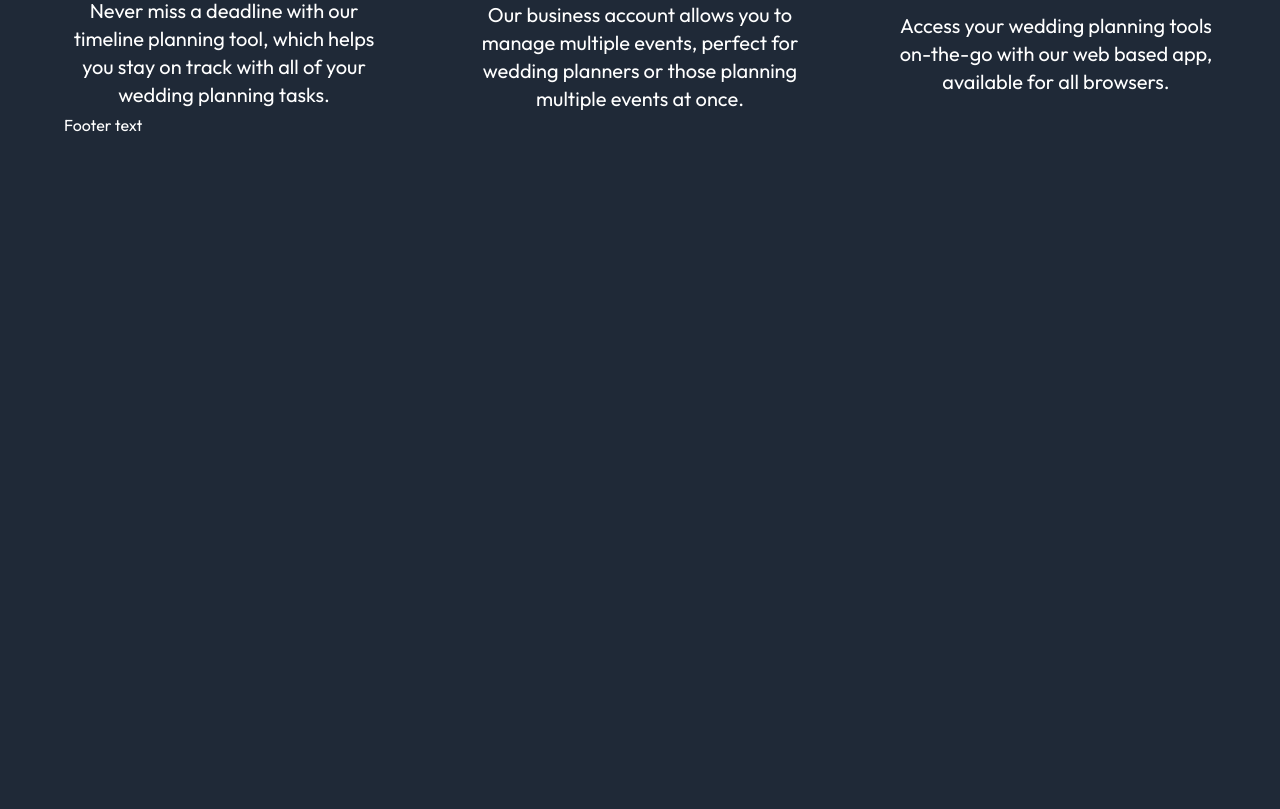
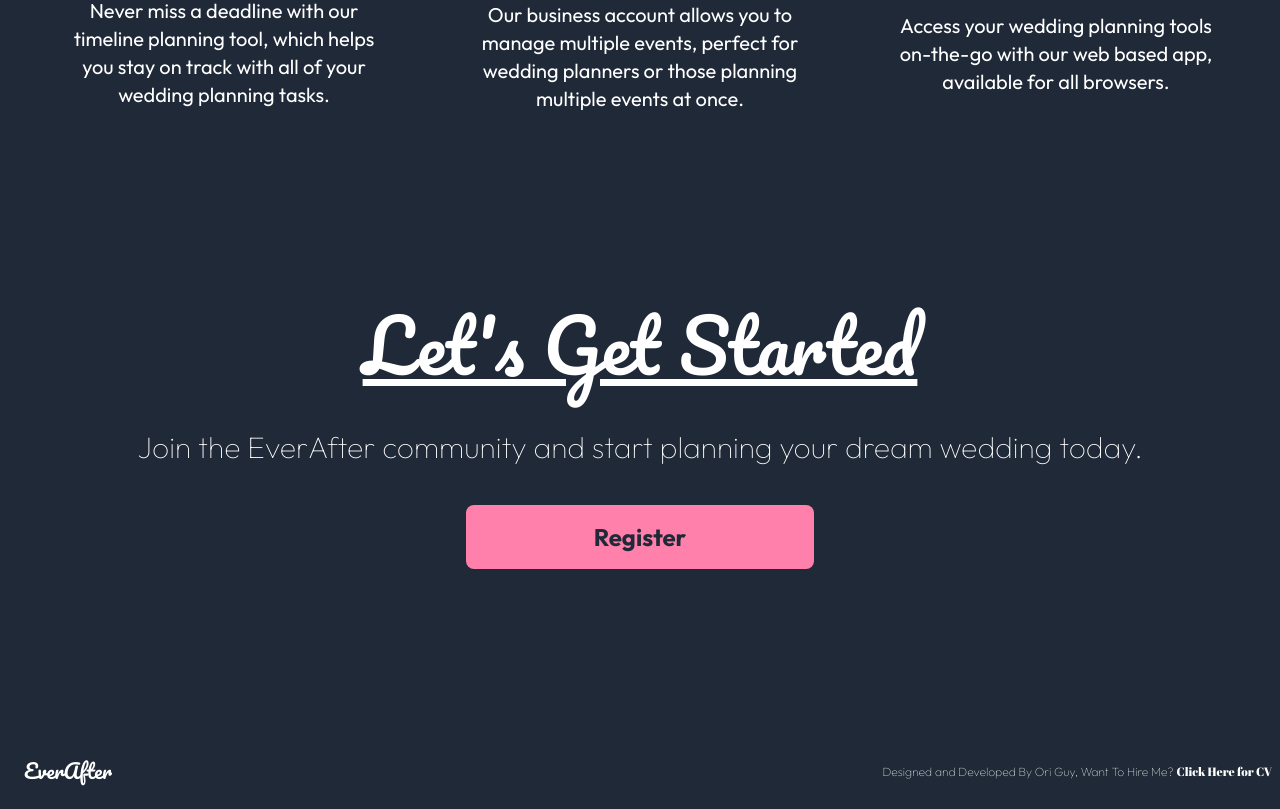
Before and after one commit to OriGuyUniqueDev/everAfterDaisyUIReactTailwind, a React (Vite) app: page / in a window 1280 px wide. Shown: the part 1483-2292 px from the top of the page. Before the commit the page ends 1624 px from the top, so only its background shows below. Built offline with nearby package versions, Linux system fonts and the light colour scheme.

Commit message:
add resune upfate dooter

```diff
--- a/src/layout/footer/Footer.tsx
+++ b/src/layout/footer/Footer.tsx
@@ -1,10 +1,32 @@
 /* eslint-disable @typescript-eslint/no-empty-interface */
 import { FunctionComponent } from "react";
+import { HashLink as Link } from "react-router-hash-link";
 
 interface FooterProps {}
 
 const Footer: FunctionComponent<FooterProps> = () => {
-	return <h2 className=" h-[3.5vh] px-3 md:px-4 xl:px-16">Footer text</h2>;
+	return (
+		<div className="relative flex flex-row flex-wrap items-center justify-between w-full px-2 py-3 mb-3 rounded-lg ">
+			<div className="relative flex items-center justify-between w-full ">
+				<Link
+					className="px-2 mx-2 font-serif text-xl "
+					to="/"
+				>
+					EverAfter
+				</Link>
+				<p className="text-xs font-thin text-center">
+					Designed and Developed By Ori Guy, Want To Hire Me?{" "}
+					<a
+						href="/src/assets/OriGuyResume.pdf"
+						download={true}
+						className=" font-sans2"
+					>
+						Click Here for CV
+					</a>
+				</p>
+			</div>
+		</div>
+	);
 };
 
 export default Footer;
--- a/src/pages/landing Page/LandingPage.tsx
+++ b/src/pages/landing Page/LandingPage.tsx
@@ -1,5 +1,6 @@
 /* eslint-disable @typescript-eslint/no-empty-interface */
 import { FunctionComponent } from "react";
+import CtaSection from "./components/CtaSection/CtaSection";
 import FeaturesSection from "./components/featuresSection/FeaturesSection";
 import HeroSection from "./components/heroSection/HeroSection";
 import SectionContainer from "./components/SectionContainer";
@@ -11,6 +12,7 @@ const LandingPage: FunctionComponent<LandingPageProps> = () => {
 		<SectionContainer>
 			<HeroSection />
 			<FeaturesSection />
+			<CtaSection />
 		</SectionContainer>
 	);
 };
--- /dev/null
+++ b/src/pages/landing Page/components/CtaSection/CtaSection.tsx
@@ -0,0 +1,16 @@
+/* eslint-disable @typescript-eslint/no-empty-interface */
+import { FunctionComponent } from "react";
+
+interface CtaSectionProps {}
+
+const CtaSection: FunctionComponent<CtaSectionProps> = () => {
+	return (
+		<div className="flex flex-col items-center justify-center col-span-12 gap-10 my-36 md:my-44">
+			<h3 className="mb-2 font-serif text-5xl text-center underline md:text-6xl xl:text-7xl"> Let's Get Started</h3>
+			<p className="text-2xl font-thin text-center md:text-3xl">Join the EverAfter community and start planning your dream wedding today.</p>
+			<button className="px-32 py-4 text-2xl font-bold rounded-lg bg-secondary text-base-100">Register</button>
+		</div>
+	);
+};
+
+export default CtaSection;
```
Also changed, not shown: 1 other file (tests, documents, lock files or other folders).
